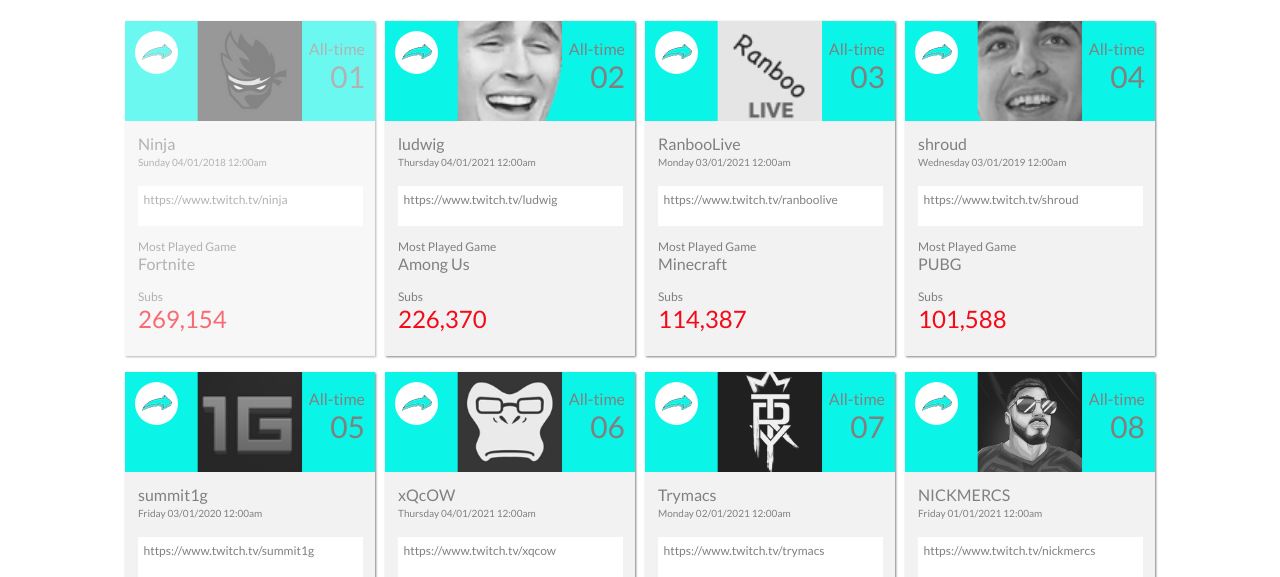
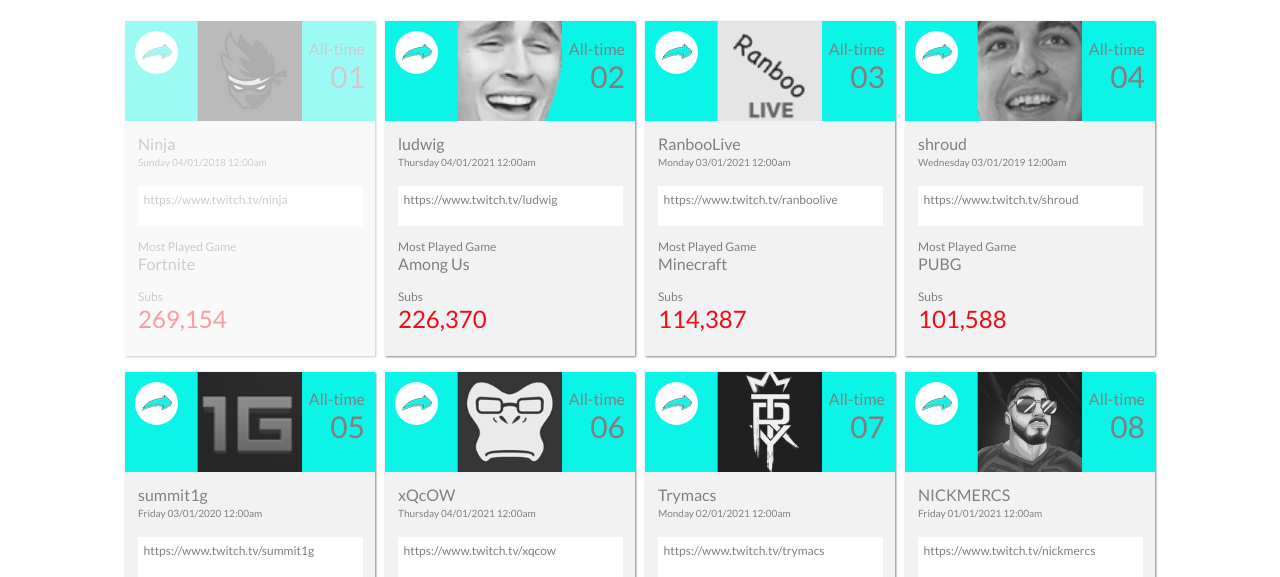
Before and after one commit to shawnmcmahon/static-comp, a website: page index.html in a window 1280 px wide. In both pictures the pointer is over the element 250 px from the left and 391 px from the top of the page. Shown: the part 203-780 px from the top of the page. Drawn offline with Linux system fonts and the light colour scheme; a web font is replaced by a local one.

Commit message:
Add hover state

```diff
--- a/styles.css
+++ b/styles.css
@@ -135,7 +135,7 @@
   display: flex;
   filter: drop-shadow(1px 1px 1px gray);
   margin: 5px;
-  opacity: 0.6;
+  opacity: 0.4;
   width: 250px;
 }
 
```
